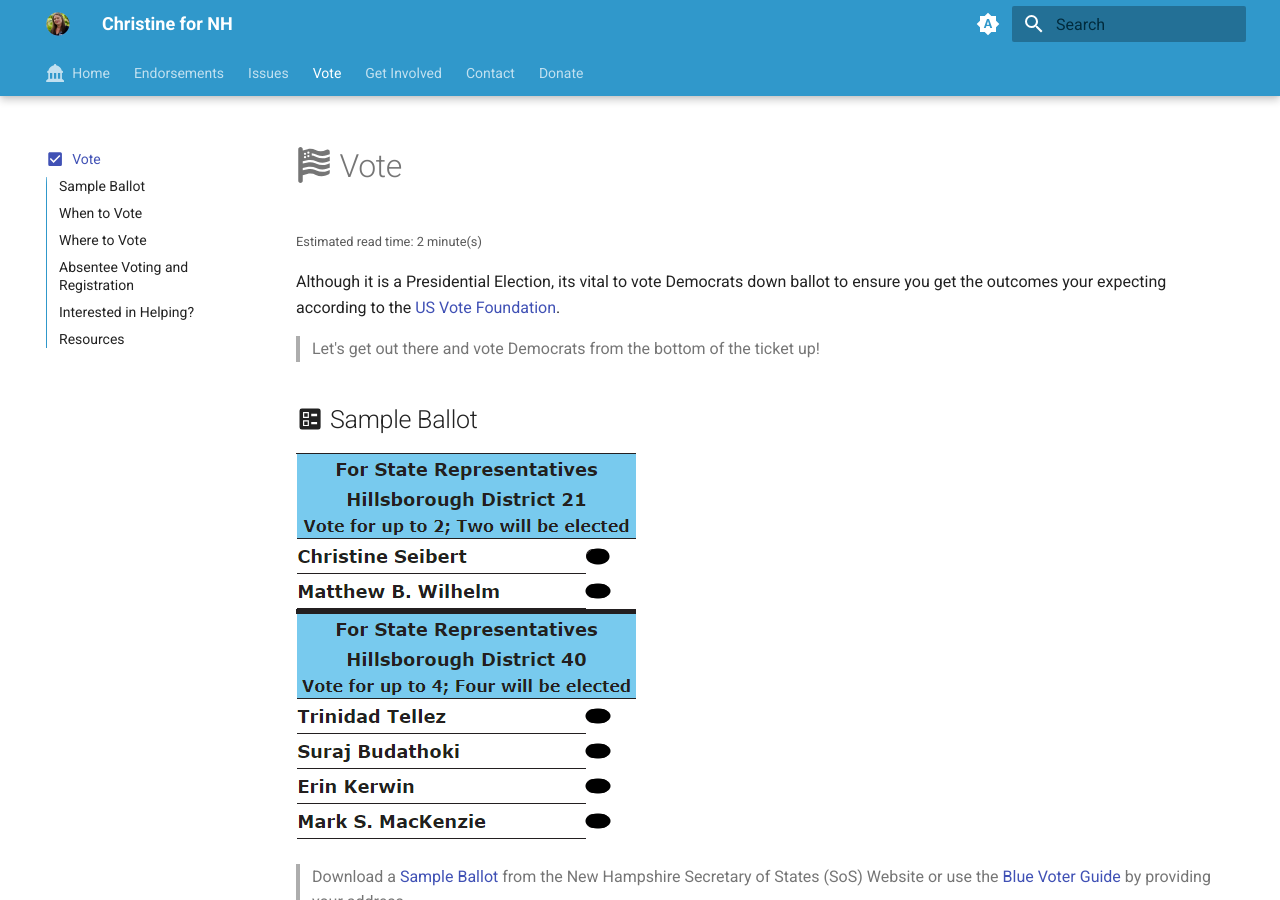
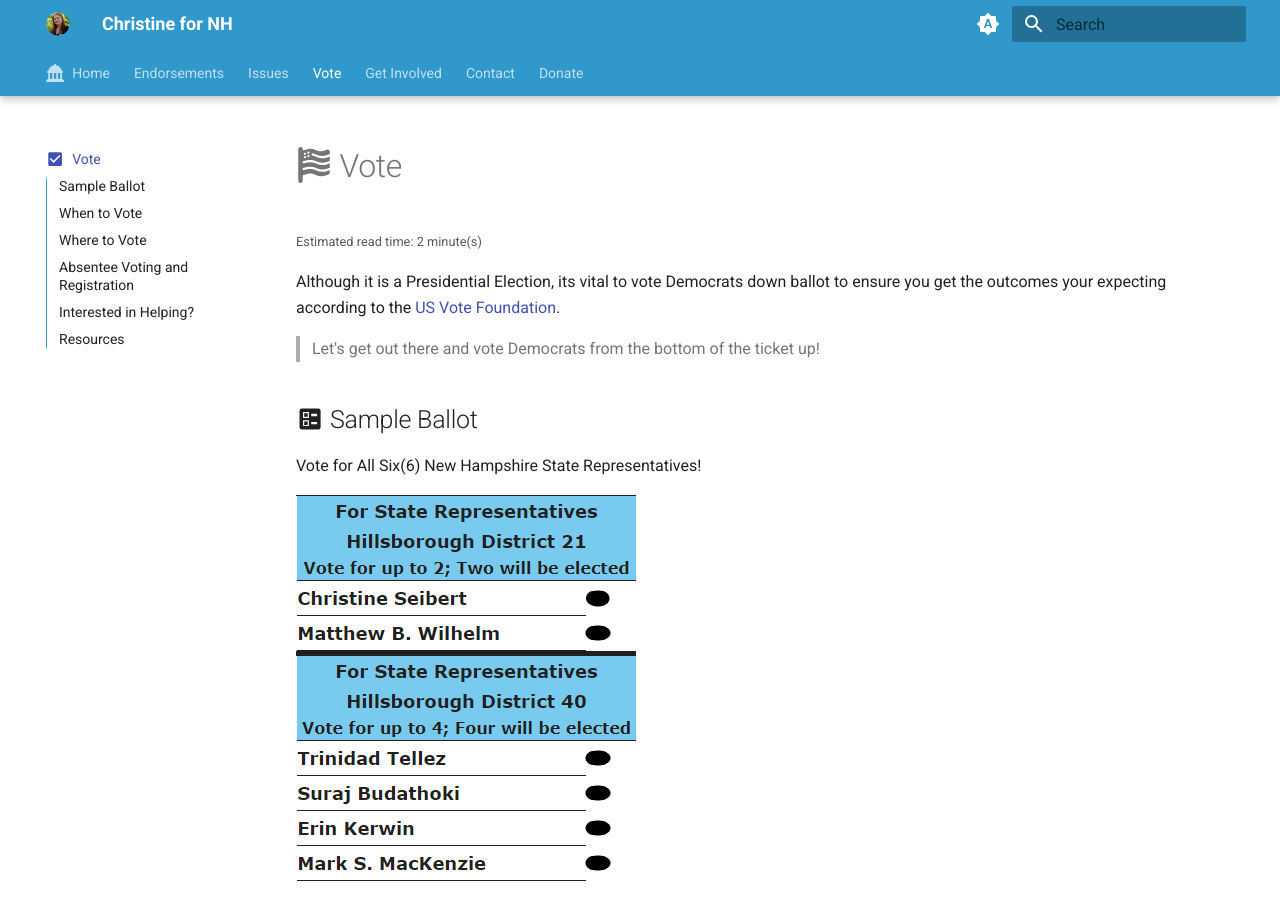
Before and after one commit to christine-seibert/christine-for-nh, an MkDocs documentation site: the page built from docs/vote.md, in a window 1280 px wide and 900 px high. Built offline with MkDocs 1.6.1 and Material for MkDocs 9.7.7, drawn with Linux system fonts in a browser that asks for light colours; plug-ins that fetch from the network failed and are left out.

Commit message:
docs: add statement to vote for all six

```diff
--- a/docs/vote.md
+++ b/docs/vote.md
@@ -9,6 +9,8 @@ Although it is a Presidential Election, its vital to vote Democrats down ballot
 > Let's get out there and vote Democrats from the bottom of the ticket up!
 
 ## :material-ballot: Sample Ballot
+
+Vote for All Six(6) New Hampshire State Representatives!
 
 ![Sample Ballot](./assets/images/sample.png)
 
```
